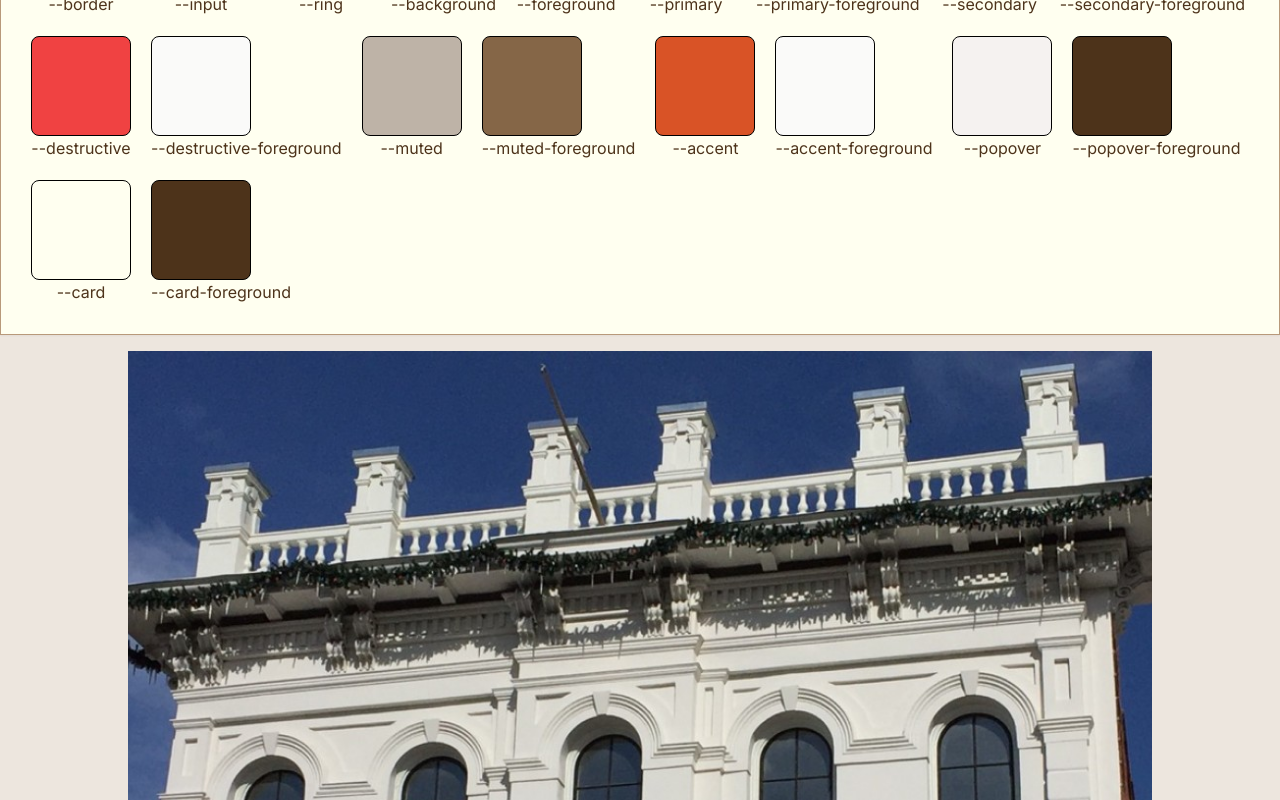
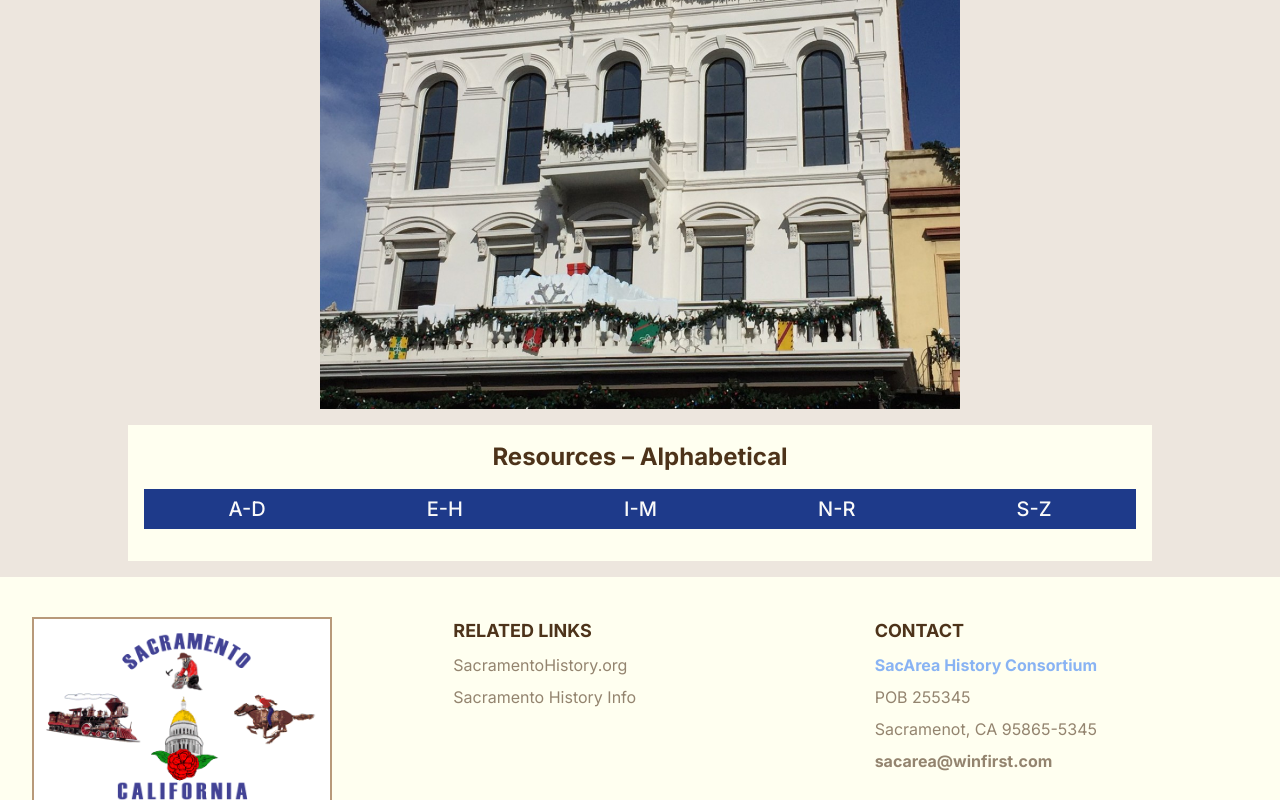
Before and after one commit to witcradg/sacareahistory, a Next.js app: page / in a window 1280 px wide. Shown: the part 340-1140 px from the top of the page. Built offline with nearby package versions, Linux system fonts and the light colour scheme.

Commit message:
Update legacy Image code causing warnings

```diff
--- a/app/page.tsx
+++ b/app/page.tsx
@@ -204,7 +204,7 @@ function SZ() {
 export default function Home() {
   return (
     <>
-      <Card className='p-5'>
+      {/* <Card className='p-5'>
         <h2>Color Palette</h2>
         <div style={{ display: 'flex', flexWrap: 'wrap' }}>
           {colors.map(color => (
@@ -221,9 +221,9 @@ export default function Home() {
             </div>
           ))}
         </div>
-      </Card>
+      </Card> */}
       <Hero />
-      <section className="w-[80vw] m-auto py-4 mt-4 bg-card">
+      <section className="w-[80vw] m-auto py-4 my-4 bg-card">
         <div>
           <h2 className="w-full block text-2xl font-bold text-center">Resources &ndash; Alphabetical</h2>
         </div>
--- a/components/Hero.tsx
+++ b/components/Hero.tsx
@@ -8,9 +8,18 @@ import bg from "../public/hero.jpg"
 
 export const Hero = () => {
   return (
-    <section className="w-[80vw] mx-auto my-4 aspect-square relative">
-      <Image className="" src='/hero.jpg' alt="hero" layout="fill" objectFit="cover" />
-      <div className="shadow"></div>
-    </section>
+    // <section className="w-[80vw] mx-auto my-4 aspect-square relative">
+
+    <div className="relative w-[80vh] h-auto m-auto mt-4">
+      <Image
+        className="object-cover w-full h-full"
+        src='/hero.jpg'
+        alt="hero"
+        width={1920}
+        height={1080}
+      />
+    </div>
   );
-};
+}
+
+// </section>
```
